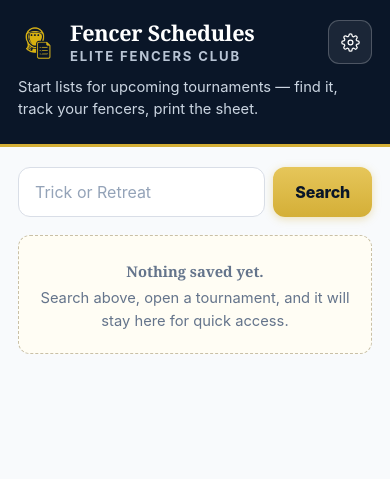
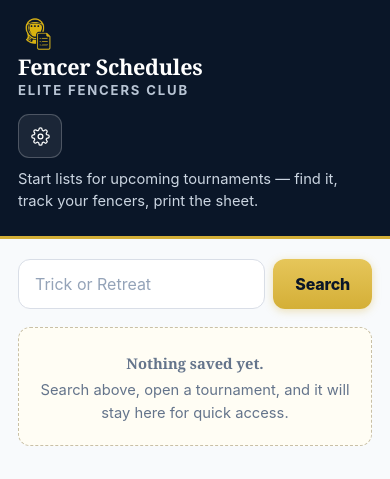
Before and after one commit to Remco28/fencer-schedules, a FastAPI app: page / in a window 390 px wide. Shown: the top 479 px of the page. Run offline with FastAPI, Linux system fonts and the light colour scheme; data that the repository does not hold is empty.

Commit message:
Fix mobile schedule header controls

```diff
--- a/fencer_schedules/static/app.css
+++ b/fencer_schedules/static/app.css
@@ -635,6 +635,29 @@ a.event-name:hover { text-decoration: underline; text-decoration-color: var(--go
   text-transform: uppercase;
 }
 
+/* On phones the five header controls need their own row.  Keeping them
+   beside a long tournament title causes the controls to intrude over it. */
+@media (max-width: 699px) {
+  .top { padding-top: 14px; }
+  .brand {
+    flex-direction: column;
+    align-items: stretch;
+    gap: 14px;
+  }
+  .icon-row {
+    order: -1;
+    width: 100%;
+    flex-wrap: nowrap;
+    justify-content: space-between;
+    gap: 6px;
+    padding-bottom: 12px;
+    border-bottom: 1px solid rgba(255,255,255,.18);
+  }
+  .icon-btn { flex: 0 0 44px; }
+  .brand-copy { flex: none; display: block; }
+  .back { margin-bottom: 6px; }
+}
+
 @media (min-width: 700px) {
   :root { --gutter: 24px; --measure: 44rem; }
   .icon-row { gap: 10px; }
```
